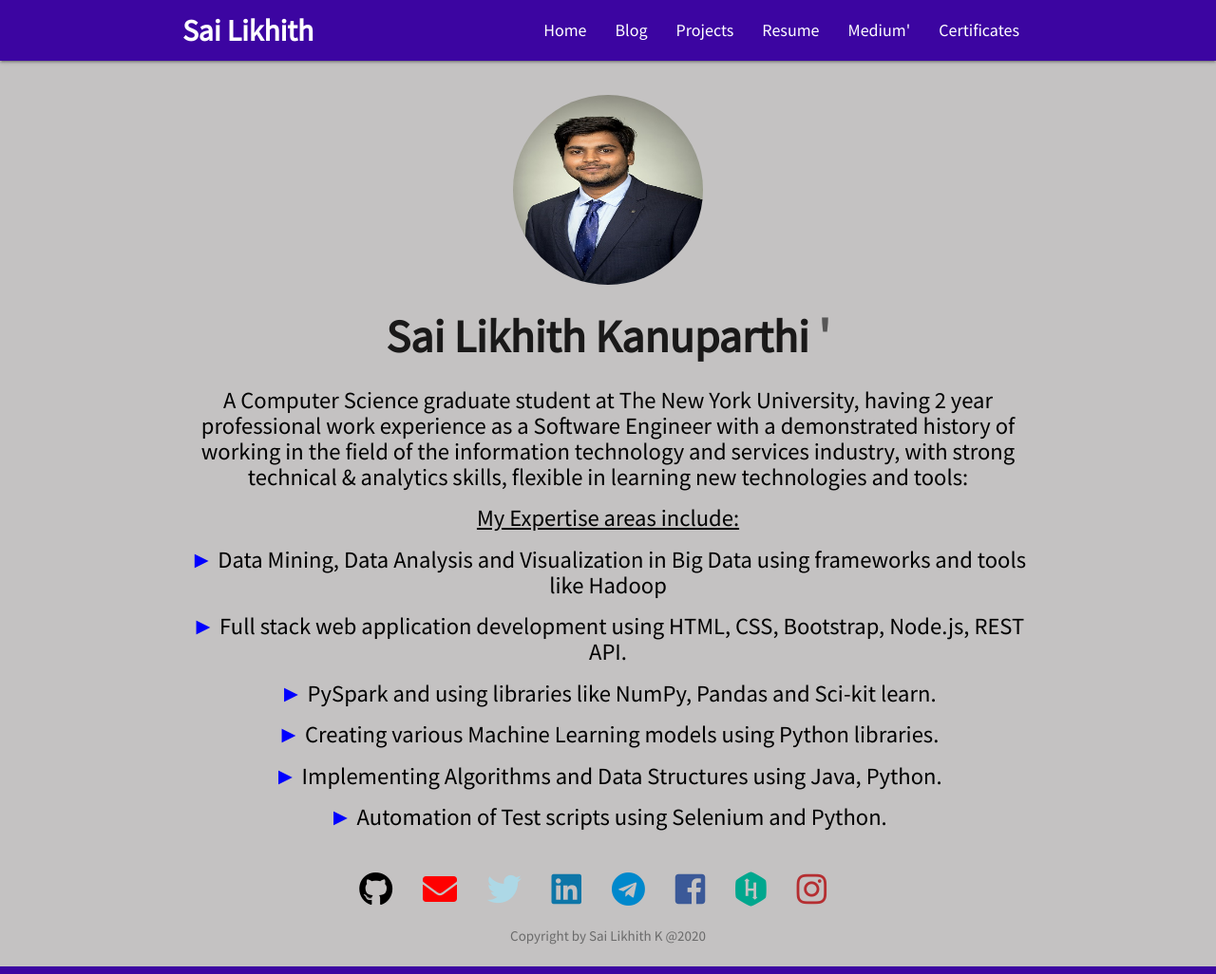
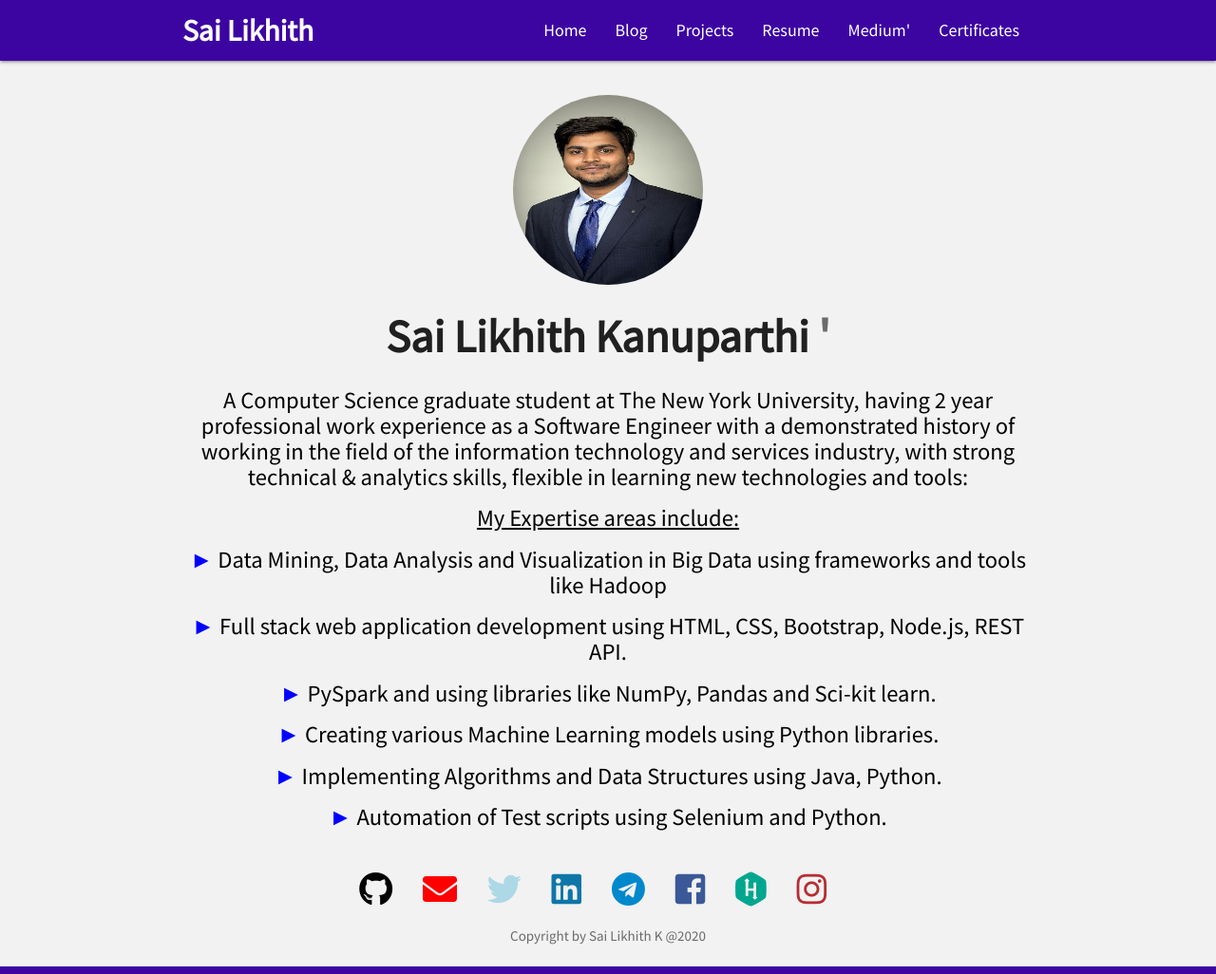
Before and after one commit to SaiLikhith7/Mywebsite, a Jekyll site: the page built from index.html, in a window 1280 px wide. Shown: the whole page at 95% size. Built offline with Jekyll 4.4.1, drawn with Linux system fonts in a browser that asks for light colours; nearby versions of some CDN libraries.

Commit message:
Update main.css

```diff
--- a/css/main.css
+++ b/css/main.css
@@ -4,7 +4,7 @@
 html,
 body {
   height: 100%;
-  background-color:#c4c2c2;
+  background-color:#f2f2f2;
   font-family: 'Source Sans Pro', sans-serif;
   /* The html and body elements cannot have any padding or margin. */
  /* border-top: 4px solid #2361FF;*/
```
